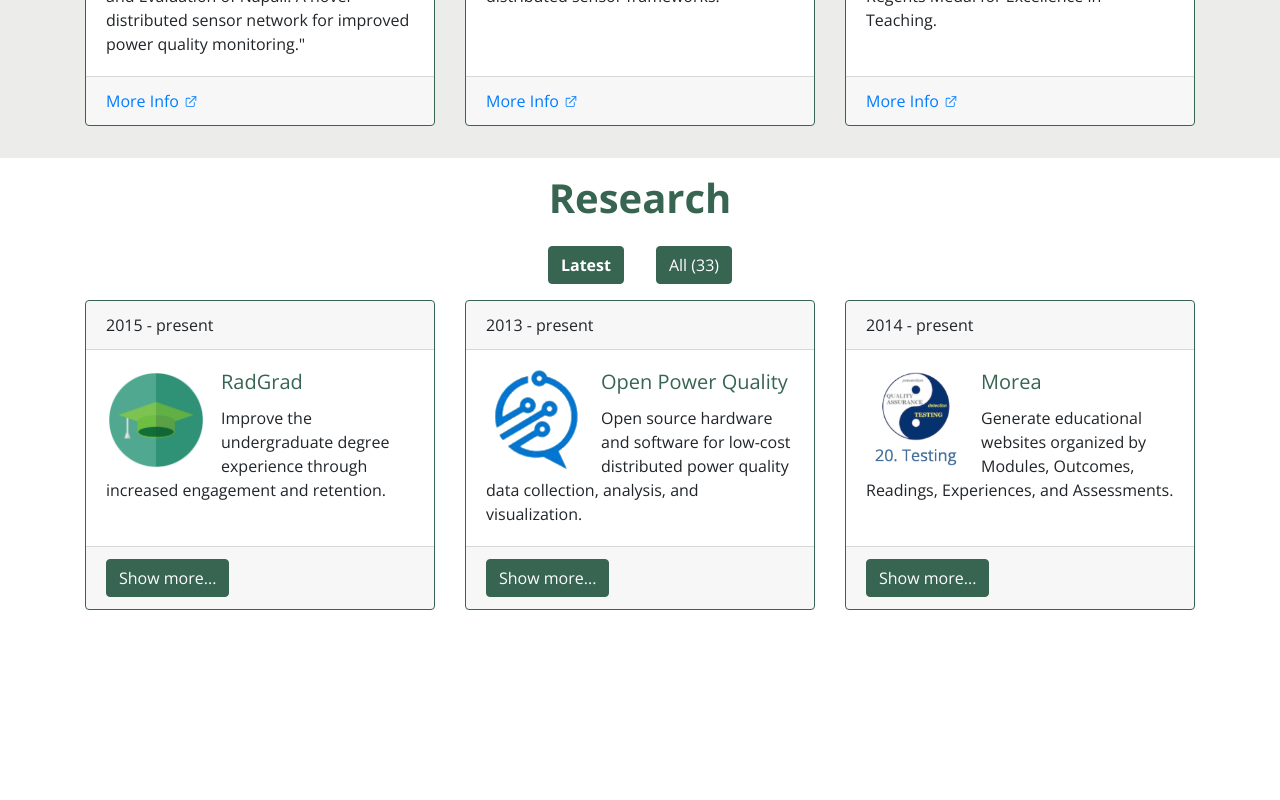
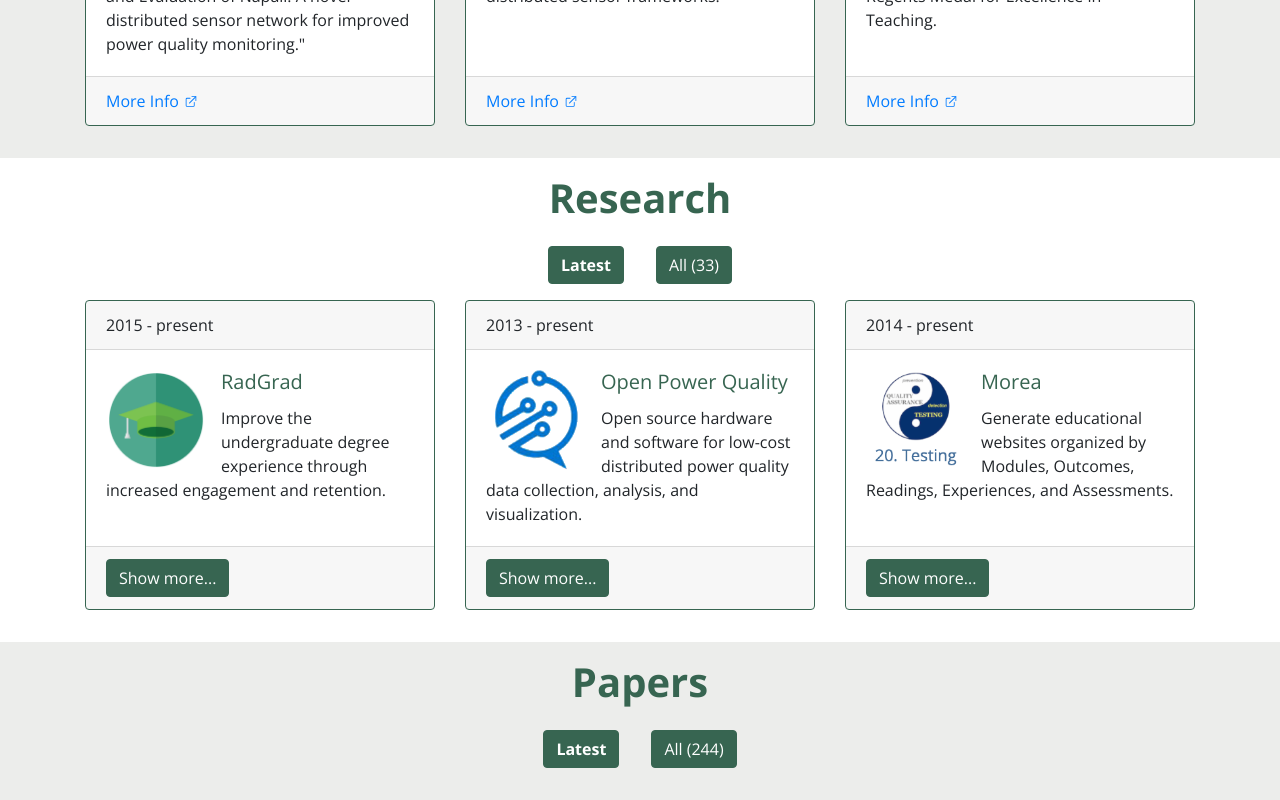
Before and after one commit to csdl/csdl.github.io, a React (Create React App) app in the folder src/: page / in a window 1280 px wide. Shown: the part 632-1432 px from the top of the page. Before the commit the page ends 1274 px from the top, so only its background shows below. Built offline with nearby package versions, Linux system fonts and the light colour scheme.

Commit message:
checkpoint

```diff
--- /dev/null
+++ b/src/src/Papers.js
@@ -0,0 +1,77 @@
+import React from 'react';
+import Container from 'react-bootstrap/Container';
+import Button from 'react-bootstrap/Button';
+import Row from 'react-bootstrap/Row';
+import Title from './Title';
+import { greenColorCode } from './Constants';
+import trJson from './_data/csdl-trs.master.array.json';
+
+class Papers extends React.Component {
+  constructor(props) {
+    super(props);
+    const buttonStyle = { backgroundColor: greenColorCode, margin: '1em', borderColor: greenColorCode };
+    const selectedStyle = { ...buttonStyle, fontWeight: 'bold' };
+    const deselectedStyle = { ...buttonStyle, fontWeight: 'normal' };
+    const TechReportLibraryData = [];
+    const latestStyle = selectedStyle;
+    const recentStyle = deselectedStyle;
+    const allStyle = deselectedStyle;
+    const numDecks = 1;
+    const showOneCard = null;
+    this.state = {
+      selectedStyle,
+      deselectedStyle,
+      TechReportLibraryData,
+      numDecks,
+      latestStyle,
+      recentStyle,
+      allStyle,
+      showOneCard,
+    };
+  }
+
+  showOneCard = (project) => {
+    this.setState({ showOneCard: project });
+  };
+
+  renderButtons() {
+    return (
+      <div>
+        <Row className="justify-content-center">
+          <Button onClick={() => this.onClick('latest')} style={this.state.latestStyle}>Latest</Button>
+          <Button onClick={() => this.onClick('all')} style={this.state.allStyle}>All
+            ({trJson.length})</Button>
+        </Row>
+      </div>
+    );
+  }
+
+  onClick(buttonName) {
+    const on = this.state.selectedStyle;
+    const off = this.state.deselectedStyle;
+    const allData = this.state.TechReportLibraryData;
+    if (buttonName === 'latest') {
+      this.setState({ numDecks: 1, latestStyle: on, recentStyle: off, allStyle: off });
+    } else
+      if (buttonName === 'recent') {
+        this.setState({ numDecks: 2, latestStyle: off, recentStyle: on, allStyle: off });
+      } else
+        if (buttonName === 'all') {
+          this.setState({ numDecks: Math.trunc(allData.length / 3), latestStyle: off, recentStyle: off, allStyle: on });
+        }
+  }
+
+  render() {
+    return (
+      // eslint-disable-next-line react/prop-types
+      <div style={this.props.sectionStyle} id="home">
+        <Container>
+          <Title title={'Papers'}/>
+          {this.renderButtons()}
+        </Container>
+      </div>
+    );
+  }
+}
+
+export default Papers;
--- a/src/src/index.js
+++ b/src/src/index.js
@@ -6,6 +6,7 @@ import Home from './Home';
 import Top from './Top';
 import News from './News';
 import Research from './Research';
+import Papers from './Papers';
 import { lightGreenColorCode } from './Constants';
 
 const sectionStyle = { paddingTop: '1em', paddingBottom: '1em' };
@@ -16,6 +17,7 @@ ReactDOM.render(
     <Home sectionStyle={sectionStyle}/>
     <News sectionStyle={sectionStyle2}/>
     <Research sectionStyle={sectionStyle}/>
+    <Papers sectionStyle={sectionStyle2}/>
   </React.StrictMode>,
   // eslint-disable-next-line no-undef
   document.getElementById('root'),
```
Also changed, not shown: src/src/TechReports.js (added, +9 -0 lines).
